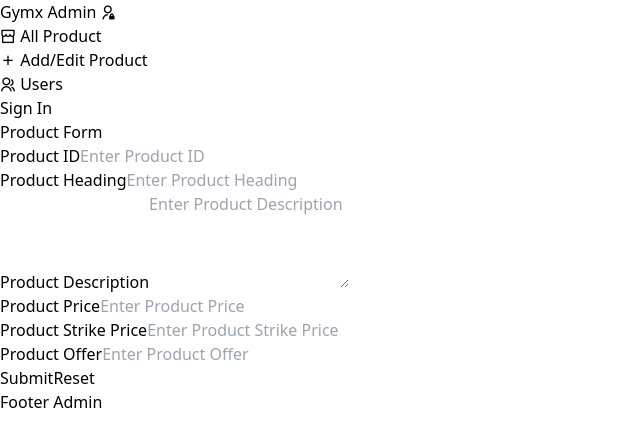
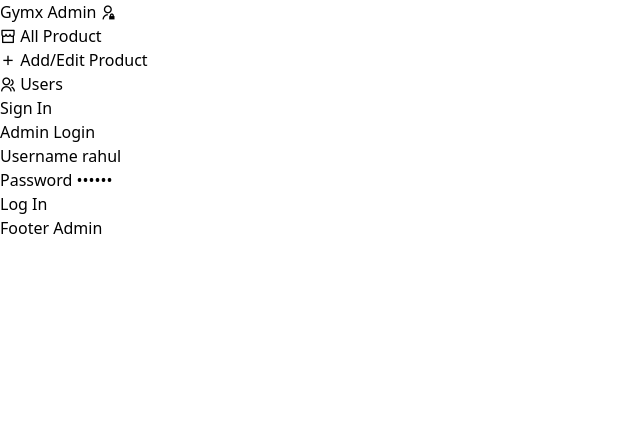
Before and after one commit to rahulll18/gymx-angular, an Angular app: page / in a window 1280 px wide. Shown: the top 446 px of the page, without its empty margins (0-640 px from the left). Built offline with nearby package versions, Linux system fonts and the light colour scheme.

Commit message:
admin form added

```diff
--- a/angular.json
+++ b/angular.json
@@ -102,5 +102,8 @@
         }
       }
     }
+  },
+  "cli": {
+    "analytics": false
   }
 }
--- /dev/null
+++ b/src/app/admin-login/admin-login.component.html
@@ -0,0 +1,39 @@
+<div class="h-screen bg-gray-200 flex items-center justify-center">
+    <div class="w-full max-w-md bg-white shadow-lg rounded-lg p-8">
+      <h2 class="text-2xl font-bold text-center mb-6 text-sky-600">
+        Admin Login
+      </h2>
+      <form #loginform="ngForm" (submit)="collectData(loginform)">
+        <div class="mb-4">
+          <label for="username" class="block text-gray-700 font-semibold mb-2">
+            Username
+          </label>
+          <input
+            type="text"
+            title="username"
+            name="username"
+            class="w-full px-4 py-2 border border-gray-300 rounded-md focus:outline-none focus:ring-2 focus:ring-sky-600"
+            [(ngModel)]="admin.username"
+          />
+        </div>
+        <div class="mb-6">
+          <label for="password" class="block text-gray-700 font-semibold mb-2">
+            Password
+          </label>
+          <input
+            type="password"
+            title="username"
+            name="password"
+            class="w-full px-4 py-2 border border-gray-300 rounded-md focus:outline-none focus:ring-2 focus:ring-sky-600"
+            [(ngModel)]="admin.password"
+          />
+        </div>
+        <button
+          type="submit"
+          class="w-full py-2 bg-sky-600 text-white font-bold rounded-md shadow-lg focus:outline-none focus:ring-2 focus:ring-sky-600"
+        >
+          Log In
+        </button>
+      </form>
+    </div>
+  </div>
--- /dev/null
+++ b/src/app/admin-login/admin-login.component.ts
@@ -0,0 +1,18 @@
+import { Component } from '@angular/core';
+
+@Component({
+  selector: 'app-admin-login',
+  templateUrl: './admin-login.component.html',
+  styleUrl: './admin-login.component.css'
+})
+export class AdminLoginComponent {
+  admin = {
+    username: 'rahul',
+    password: 'neo123',
+  };
+
+  collectData(loginform: any) {
+    this.admin = loginform.value
+    console.log(this.admin)
+  }
+}
--- a/src/app/app.component.html
+++ b/src/app/app.component.html
@@ -1,4 +1,5 @@
 <app-navbar></app-navbar>
-<app-product-form></app-product-form>
+<app-admin-login></app-admin-login>
+<!-- <app-product-form></app-product-form> -->
 <!-- <app-products-container></app-products-container> -->
 <app-footer></app-footer>
--- a/src/app/app.module.ts
+++ b/src/app/app.module.ts
@@ -9,6 +9,7 @@ import { ProductsContainerComponent } from './products-container/products-contai
 import { ProductcardComponent } from './productcard/productcard.component';
 import { ProductFormComponent } from './product-form/product-form.component';
 import { FormsModule, ReactiveFormsModule } from '@angular/forms';
+import { AdminLoginComponent } from './admin-login/admin-login.component';
 
 @NgModule({
   declarations: [
@@ -17,7 +18,8 @@ import { FormsModule, ReactiveFormsModule } from '@angular/forms';
     FooterComponent,
     ProductsContainerComponent,
     ProductcardComponent,
-    ProductFormComponent
+    ProductFormComponent,
+    AdminLoginComponent
   ],
   imports: [
     BrowserModule,
```
Also changed, not shown: src/app/admin-login/admin-login.component.css (added), 1 other file (tests, documents, lock files or other folders).
